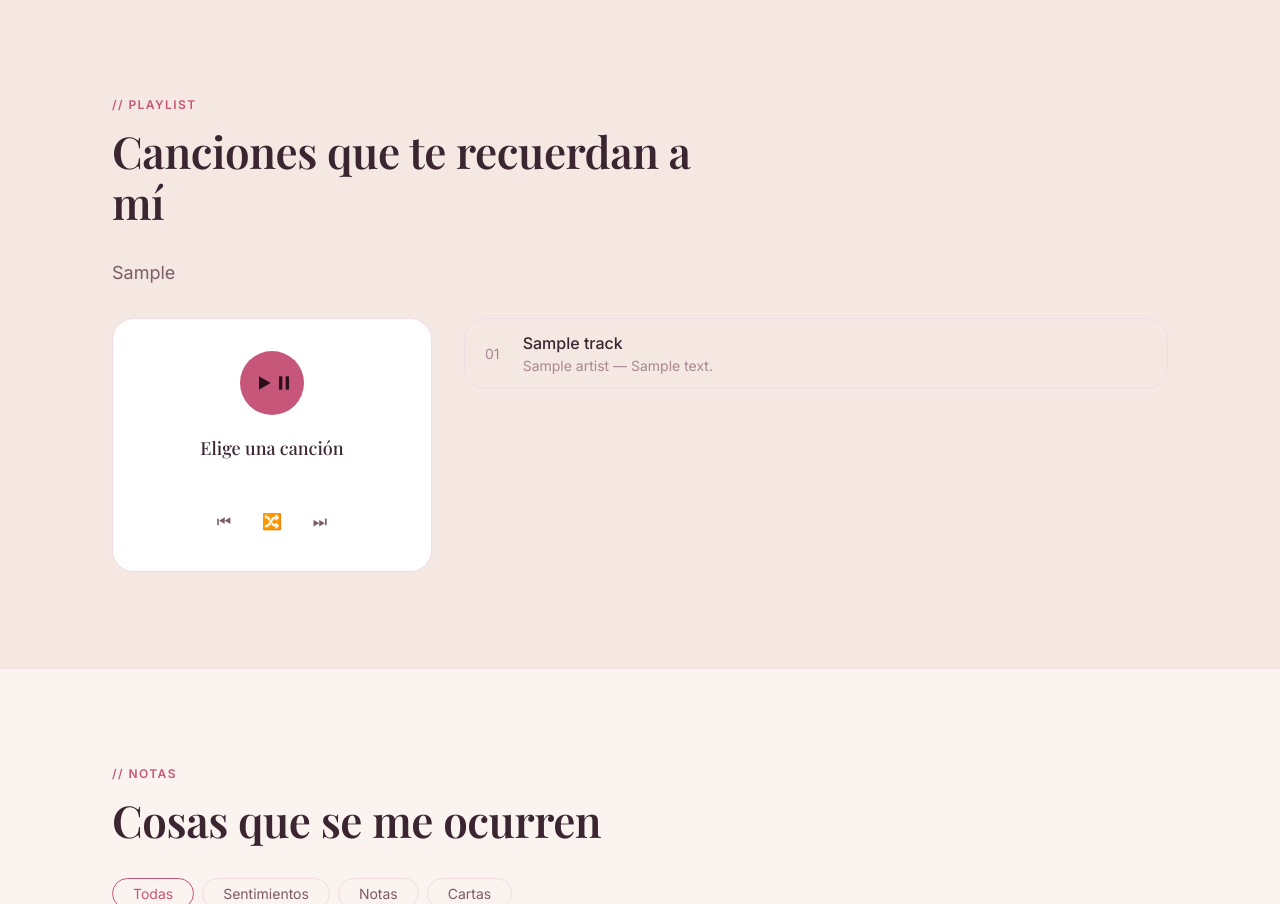
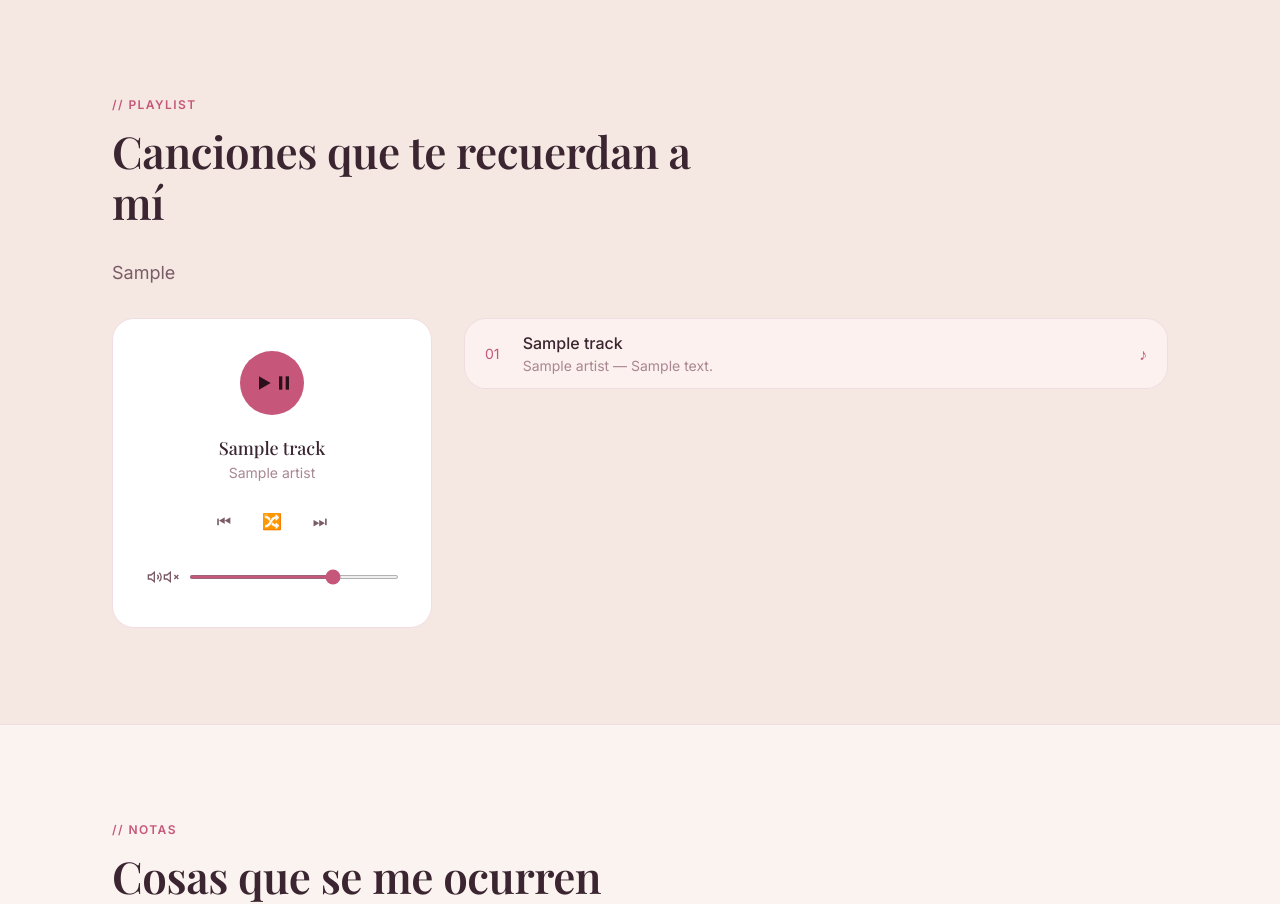
Before and after one commit to NTXSAMU/WEB-Vivi, a Flask app: template backend/templates/index.html in a window 1280 px wide. Shown: the part 1552-2456 px from the top of the page. Run offline with Flask 3, Linux system fonts and the light colour scheme; the template is opened without the code that fills it: most values are stand-ins (such as "Sample title", 1, 10 or a date in 2020); grey boxes marked "Sample" are stand-in pictures; some web fonts are replaced.

Commit message:
Autoplay de la playlist al entrar + control de volumen

```diff
--- a/backend/static/css/components.css
+++ b/backend/static/css/components.css
@@ -397,6 +397,20 @@
   display: flex;
   align-items: center;
   gap: var(--space-sm);
+}
+
+.playlist__volume {
+  display: flex;
+  align-items: center;
+  gap: var(--space-xs);
+  width: 100%;
+}
+
+.playlist__volume-slider {
+  flex-grow: 1;
+  accent-color: var(--color-accent);
+  height: 4px;
+  cursor: pointer;
 }
 
 .playlist__list {
@@ -851,7 +865,6 @@
   color: var(--color-accent);
 }
 
-/* Foco visible accesible para navegación por teclado */
 a:focus-visible,
 button:focus-visible,
 input:focus-visible,
--- a/backend/static/js/gate.js
+++ b/backend/static/js/gate.js
@@ -1,18 +1,35 @@
 /*
  * gate.js — candado de bienvenida (no es seguridad real: el contenido sigue
  * en el código fuente de la página, solo queda oculto tras la pregunta).
- * Sirve para que no entre cualquiera que tropiece con el enlace. Una vez
+ * Sirve para que no entre cualquiera que tropiece con el link. Una vez
  * acertada la respuesta, se recuerda en este navegador (localStorage) para
  * no volver a preguntar en próximas visitas.
+ *
+ * Al desbloquear (por cualquiera de las tres vías: sin candado activo, ya
+ * desbloqueado antes, o acertado ahora) dispara el evento global
+ * "gate:unlocked" -- playlist.js lo escucha para arrancar la música justo
+ * en ese gesto de "Entrar", que es lo que permite que el navegador deje
+ * reproducir audio con sonido sin más interacción.
  */
 const UNLOCK_KEY = 'gate-unlocked';
+export const UNLOCK_EVENT = 'gate:unlocked';
+
+function dispatchUnlocked() {
+  window.dispatchEvent(new CustomEvent(UNLOCK_EVENT));
+}
 
 export function initGate() {
   const gate = document.getElementById('gate');
-  if (!gate) return;
+
+  if (!gate) {
+    // No hay candado configurado: se considera desbloqueado desde ya.
+    dispatchUnlocked();
+    return;
+  }
 
   if (localStorage.getItem(UNLOCK_KEY) === 'true') {
     gate.classList.add('is-unlocked');
+    dispatchUnlocked();
     return;
   }
 
@@ -31,6 +48,7 @@ export function initGate() {
       localStorage.setItem(UNLOCK_KEY, 'true');
       gate.classList.add('is-unlocked');
       document.body.style.overflow = '';
+      dispatchUnlocked();
     } else {
       error.textContent = 'No es eso... inténtalo otra vez.';
       input.focus();
--- a/backend/static/js/main.js
+++ b/backend/static/js/main.js
@@ -1,5 +1,11 @@
-/* main.js — punto de entrada (type="module"). Importa e inicializa cada módulo. */
-import { initGate } from './gate.js';
+/*
+ * main.js — punto de entrada (type="module"). Importa e inicializa cada módulo.
+ *
+ * Orden importante: initPlaylist() debe ir ANTES que initGate(). gate.js
+ * dispara el evento "gate:unlocked" de forma síncrona (incluso antes de que
+ * el usuario haga nada, si no hay candado o ya estaba desbloqueado), así
+ * que su listener en playlist.js tiene que existir ya en ese momento.
+ */
 import { initLoader } from './loader.js';
 import { initTheme } from './theme.js';
 import { initNavbar } from './navbar.js';
@@ -14,6 +20,7 @@ import { initBucketlist } from './bucketlist.js';
 import { initLightbox } from './lightbox.js';
 import { initQuestionGame } from './question-game.js';
 import { initHeroIntro } from './animations.js';
+import { initGate } from './gate.js';
 
 function setFooterYear() {
   const el = document.getElementById('year');
@@ -21,7 +28,6 @@ function setFooterYear() {
 }
 
 function init() {
-  initGate();
   initLoader();
   initTheme();
   initNavbar();
@@ -36,6 +42,7 @@ function init() {
   initLightbox();
   initQuestionGame();
   initHeroIntro();
+  initGate();
   setFooterYear();
 }
 
--- a/backend/static/js/playlist.js
+++ b/backend/static/js/playlist.js
@@ -1,10 +1,15 @@
 /*
  * playlist.js — reproductor de la sección "playlist": play/pausa, anterior,
- * siguiente, aleatorio, y click directo en cualquier pista de la lista.
+ * siguiente, aleatorio, volumen, y arranque automático en cuanto se entra
+ * a la web (enganchado al gesto de "Entrar" del candado -- ver gate.js).
  * Usa modules/player.js (envoltorio sobre <audio>).
  */
 import { qsa } from './utils.js';
 import { AudioPlayer } from './modules/player.js';
+import { UNLOCK_EVENT } from './gate.js';
+
+const VOLUME_KEY = 'playlist-volume';
+const DEFAULT_VOLUME = 70;
 
 function shuffleArray(arr) {
   const copy = [...arr];
@@ -39,9 +44,14 @@ export function initPlaylist() {
   const prevBtn = document.getElementById('playlistPrev');
   const nextBtn = document.getElementById('playlistNext');
   const shuffleBtn = document.getElementById('playlistShuffle');
+  const volumeInput = document.getElementById('playlistVolume');
+  const muteBtn = document.getElementById('playlistMuteBtn');
+  const iconVolOn = muteBtn?.querySelector('.icon-vol-on');
+  const iconVolOff = muteBtn?.querySelector('.icon-vol-off');
 
   let currentIndex = -1;
   let order = tracks.map((t) => t.index);
+  let lastVolume = DEFAULT_VOLUME;
 
   function setPlayingIcon(isPlaying) {
     iconPlay.hidden = isPlaying;
@@ -58,11 +68,19 @@ export function initPlaylist() {
     if (!track) return;
     currentIndex = index;
     player.load({ url: track.src });
-    player.play().catch(() => {});
     nowTitle.textContent = track.title;
     nowArtist.textContent = track.artist;
     highlightTrack(index);
-    setPlayingIcon(true);
+
+    player
+      .play()
+      .then(() => setPlayingIcon(true))
+      .catch(() => {
+        // El navegador bloqueó la reproducción (normal si no hubo gesto del
+        // usuario, p.ej. en un autoplay fallido). Queda listo para que el
+        // click manual en el botón de play lo arranque.
+        setPlayingIcon(false);
+      });
   }
 
   function playAdjacent(offset) {
@@ -88,8 +106,7 @@ export function initPlaylist() {
       player.pause();
       setPlayingIcon(false);
     } else {
-      player.play().catch(() => {});
-      setPlayingIcon(true);
+      player.play().then(() => setPlayingIcon(true)).catch(() => {});
     }
   });
 
@@ -103,4 +120,42 @@ export function initPlaylist() {
   });
 
   player.audio.addEventListener('ended', () => playAdjacent(1));
+
+  // --- Volumen (regulable en cualquier momento, se recuerda entre visitas) ---
+  function setVolumeIcon(v) {
+    if (!iconVolOn || !iconVolOff) return;
+    iconVolOn.hidden = v === 0;
+    iconVolOff.hidden = v !== 0;
+  }
+
+  if (volumeInput) {
+    const stored = Number(localStorage.getItem(VOLUME_KEY));
+    const initialVolume = Number.isFinite(stored) && stored > 0 ? stored : DEFAULT_VOLUME;
+    volumeInput.value = String(initialVolume);
+    player.audio.volume = initialVolume / 100;
+    lastVolume = initialVolume || DEFAULT_VOLUME;
+    setVolumeIcon(initialVolume);
+
+    volumeInput.addEventListener('input', () => {
+      const v = Number(volumeInput.value);
+      player.audio.volume = v / 100;
+      localStorage.setItem(VOLUME_KEY, String(v));
+      setVolumeIcon(v);
+      if (v > 0) lastVolume = v;
+    });
+  }
+
+  muteBtn?.addEventListener('click', () => {
+    if (!volumeInput) return;
+    const current = Number(volumeInput.value);
+    volumeInput.value = current > 0 ? '0' : String(lastVolume || DEFAULT_VOLUME);
+    volumeInput.dispatchEvent(new Event('input'));
+  });
+
+  // --- Autoplay: arranca en cuanto se "entra" a la web ---
+  // gate.js dispara este evento justo en el click de "Entrar" (o de
+  // inmediato si no hay candado / ya estaba desbloqueado). Si el navegador
+  // bloquea el audio por no considerarlo un gesto válido, playTrack() ya
+  // deja la interfaz lista para arrancar con un solo click manual.
+  window.addEventListener(UNLOCK_EVENT, () => playTrack(order[0]), { once: true });
 }
--- a/backend/templates/components/playlist.html
+++ b/backend/templates/components/playlist.html
@@ -20,6 +20,13 @@
           <button id="playlistShuffle" class="icon-btn" type="button" aria-label="Orden aleatorio" aria-pressed="false">🔀</button>
           <button id="playlistNext" class="icon-btn" type="button" aria-label="Siguiente">⏭</button>
         </div>
+        <div class="playlist__volume">
+          <button id="playlistMuteBtn" class="icon-btn" type="button" aria-label="Silenciar">
+            <svg class="icon-vol-on" width="16" height="16" viewBox="0 0 24 24" fill="none" stroke="currentColor" stroke-width="2"><path d="M11 5 6 9H2v6h4l5 4V5z"/><path d="M15.5 8.5a5 5 0 0 1 0 7"/><path d="M18.5 5.5a9 9 0 0 1 0 13"/></svg>
+            <svg class="icon-vol-off" width="16" height="16" viewBox="0 0 24 24" fill="none" stroke="currentColor" stroke-width="2" hidden><path d="M11 5 6 9H2v6h4l5 4V5z"/><line x1="23" y1="9" x2="17" y2="15"/><line x1="17" y1="9" x2="23" y2="15"/></svg>
+          </button>
+          <input type="range" id="playlistVolume" class="playlist__volume-slider" min="0" max="100" value="70" aria-label="Volumen">
+        </div>
       </div>
 
       <ol class="playlist__list" id="playlistList">
```
